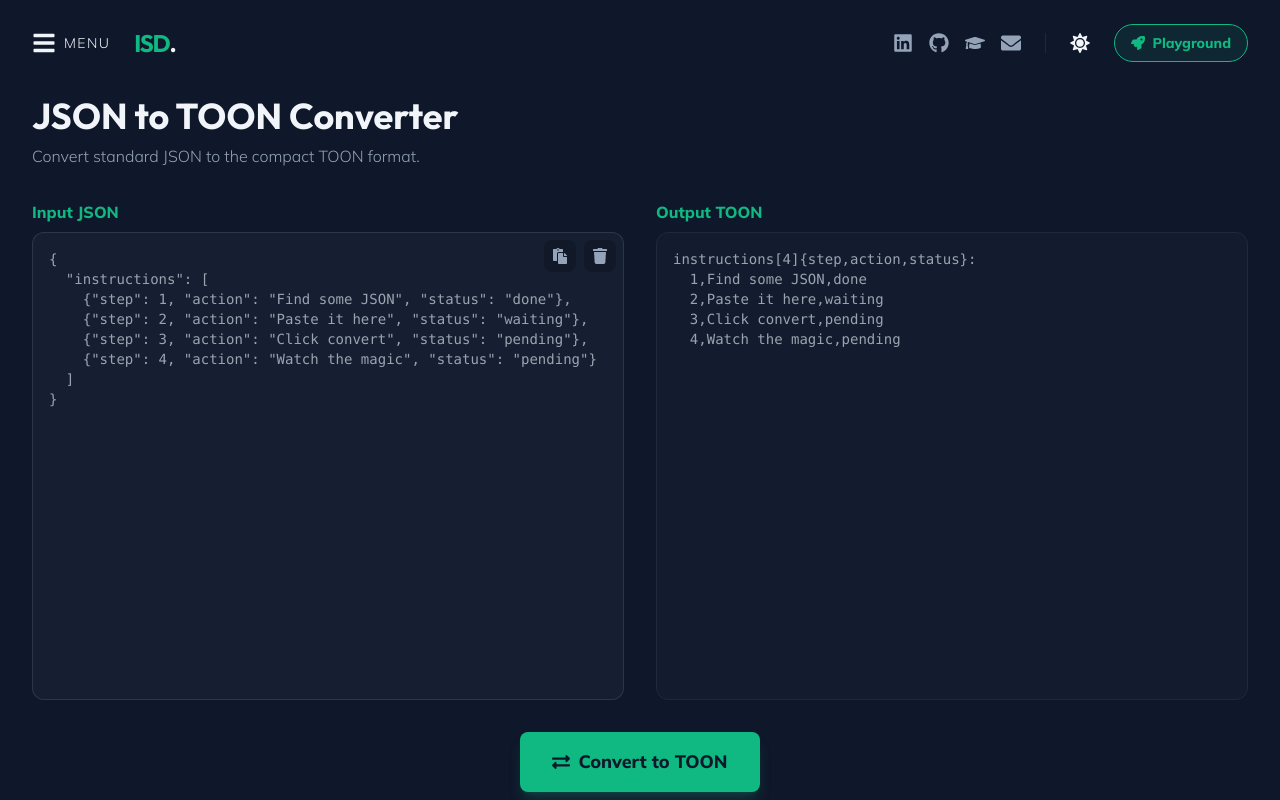
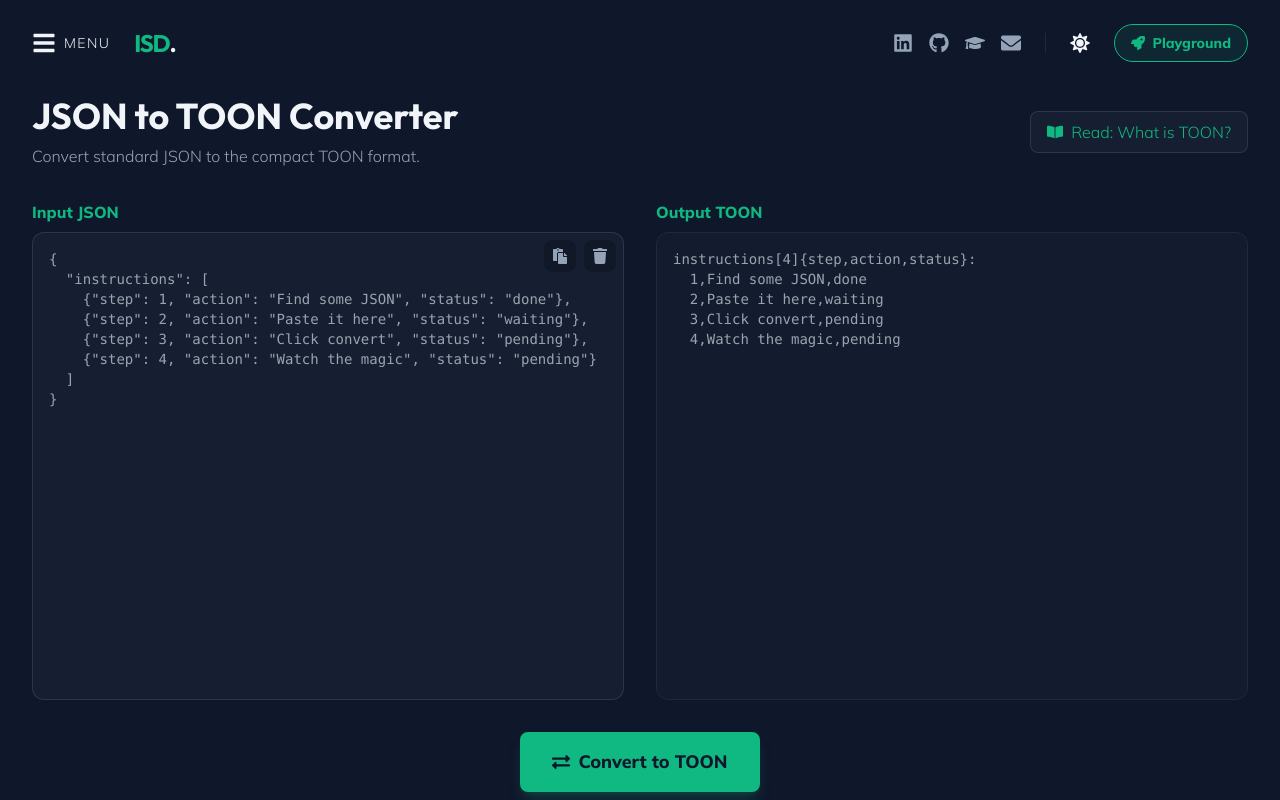
Before and after one commit to immanuelsavio/immanuelsavio.github.io, a React (Vite) app: page /playground/json-to-toon in a window 1280 px wide. Shown: the top 800 px of the page. Built offline with nearby package versions, Linux system fonts and the light colour scheme.

Commit message:
Fix 404 on GitHub Pages and add link to TOON blog post

```diff
--- a/package.json
+++ b/package.json
@@ -6,7 +6,7 @@
   "homepage": "https://immanuelsavio.github.io",
   "scripts": {
     "dev": "vite --host",
-    "build": "vite build",
+    "build": "vite build && cp dist/index.html dist/404.html",
     "predeploy": "npm run build",
     "deploy": "git subtree push --prefix dist origin gh-pages",
     "lint": "eslint . --ext js,jsx --report-unused-disable-directives --max-warnings 0",
--- a/src/Components/Playground/JsonToToon.jsx
+++ b/src/Components/Playground/JsonToToon.jsx
@@ -1,6 +1,7 @@
 import React, { useState } from 'react';
 import { motion, AnimatePresence } from 'framer-motion';
-import { FaExchangeAlt, FaCopy, FaCheck, FaExclamationTriangle, FaPaste, FaTrash } from 'react-icons/fa';
+import { Link } from 'react-router-dom';
+import { FaExchangeAlt, FaCopy, FaCheck, FaExclamationTriangle, FaPaste, FaTrash, FaBookOpen } from 'react-icons/fa';
 
 const JsonToToon = () => {
   const [inputJson, setInputJson] = useState('');
@@ -95,10 +96,19 @@ const JsonToToon = () => {
         <motion.div
           initial={{ opacity: 0, y: 20 }}
           animate={{ opacity: 1, y: 0 }}
-          className="mb-8"
+          className="mb-8 flex flex-col sm:flex-row justify-between items-start sm:items-center gap-4"
         >
-          <h1 className="text-4xl font-heading font-bold text-text mb-2">JSON to TOON Converter</h1>
-          <p className="text-text-muted">Convert standard JSON to the compact TOON format.</p>
+          <div>
+            <h1 className="text-4xl font-heading font-bold text-text mb-2">JSON to TOON Converter</h1>
+            <p className="text-text-muted">Convert standard JSON to the compact TOON format.</p>
+          </div>
+          <Link
+            to="/blog/what-is-toon"
+            className="flex items-center gap-2 px-4 py-2 bg-secondary/50 hover:bg-secondary border border-white/10 rounded-lg text-accent transition-all hover:scale-105"
+          >
+            <FaBookOpen />
+            <span>Read: What is TOON?</span>
+          </Link>
         </motion.div>
 
         <div className="grid grid-cols-1 lg:grid-cols-2 gap-8 h-[calc(100vh-300px)] min-h-[400px]">
```
